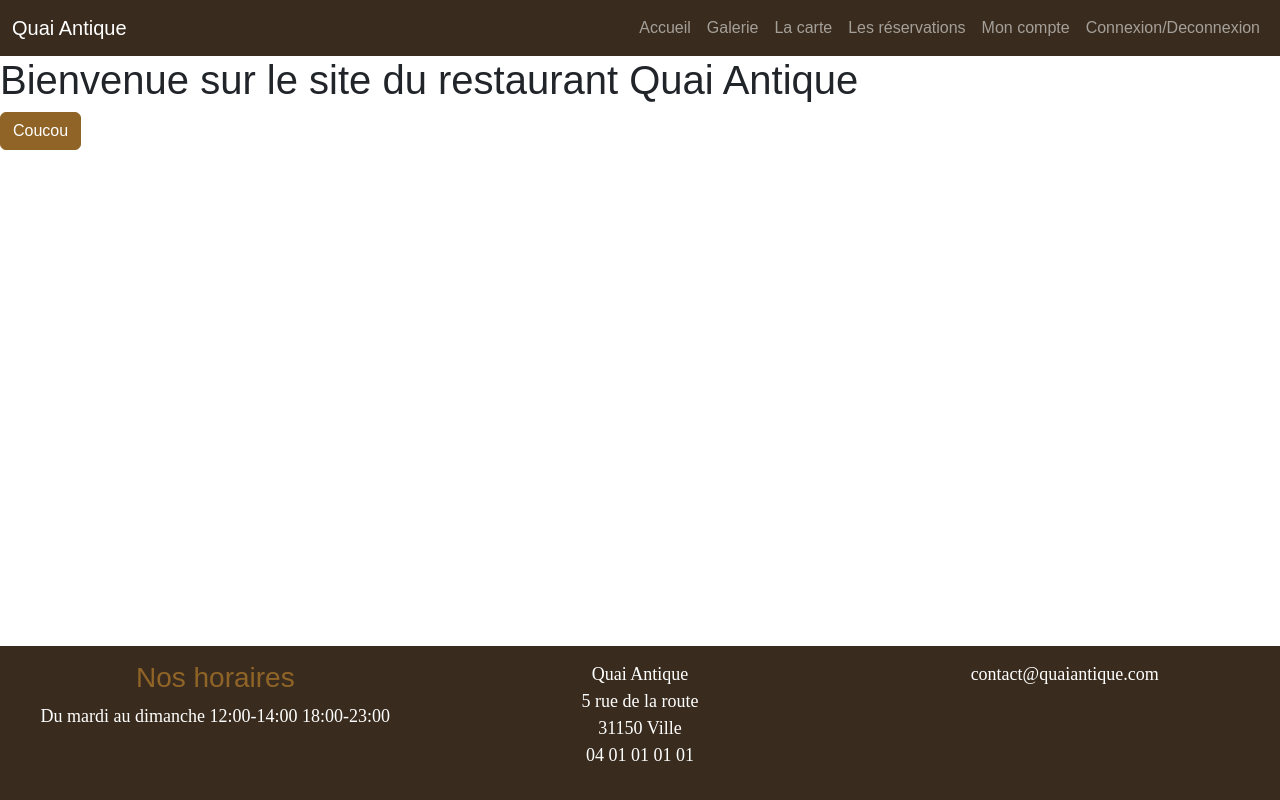
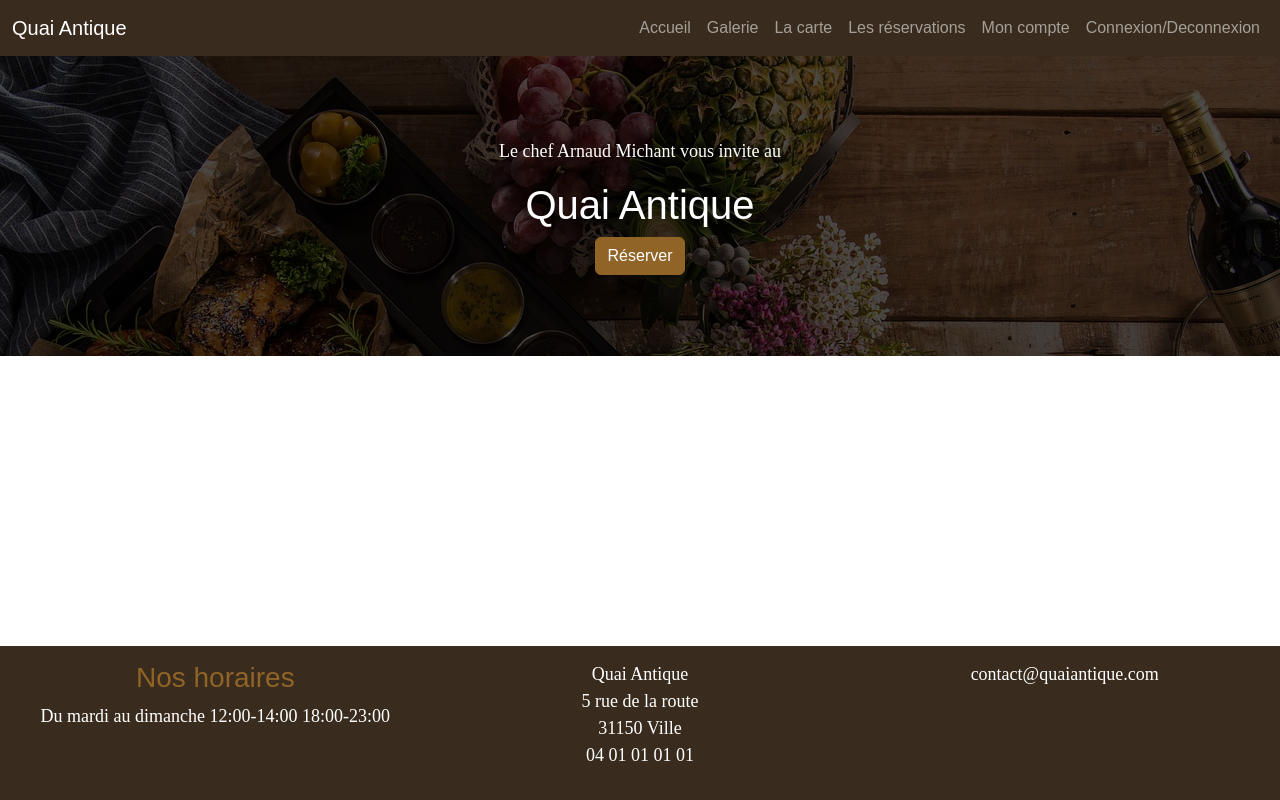
Before and after one commit to Max-m42/QuaiAntiqueRestaurantFront, a website with bundled scripts: page index.html in a window 1280 px wide. Built offline with nearby package versions, Linux system fonts and the light colour scheme; files whose address does not match are found by name; a web font is replaced by a local one.

Commit message:
Ajout des images + Bloc bigtitle

```diff
--- a/pages/home.html
+++ b/pages/home.html
@@ -1,3 +1,7 @@
-<h1>Bienvenue sur le site du restaurant Quai Antique</h1>
-
-<button class="btn btn-primary">Coucou</button>
+<div class="hero-scene text-center text-white">
+    <div class="hero-scene-content">
+        <p>Le chef Arnaud Michant vous invite au</p>
+        <h1>Quai Antique</h1>
+        <button class="btn btn-primary">Réserver</button>
+    </div>
+</div>
--- a/scss/main.scss
+++ b/scss/main.scss
@@ -21,3 +21,31 @@ p{
     font-family: $font-family-serif;
     font-size: 18px;
 }
+
+.hero-scene{
+    position: relative;
+    &::before{
+        content: "";
+        position: absolute;
+        top: 0;
+        left: 0;
+        width: 100%;
+        height: 100%;
+        background-image: url(../image/platter-2009590_1280.jpg);
+        background-size: cover;
+        filter: brightness(0.3);
+    }
+
+    *{
+        //Positionner les éléments devant le ::before
+        position: relative;
+    }
+
+    .hero-scene-content{
+        height: 300px;
+        display: flex;
+        flex-direction: column;
+        align-items: center;
+        justify-content: center;
+    }
+}
```
Also changed, not shown: css/main.css, image/brick-wall-1834784_1280.jpg (added), image/no-one-3219861_1280.jpg (added), image/platter-2009590_1280.jpg (added), image/roast-5098185_1280.jpg (added), image/spaghetti-4456186_1280.jpg (added), image/sushi-8113165_1280.jpg (added), 1 other file.
